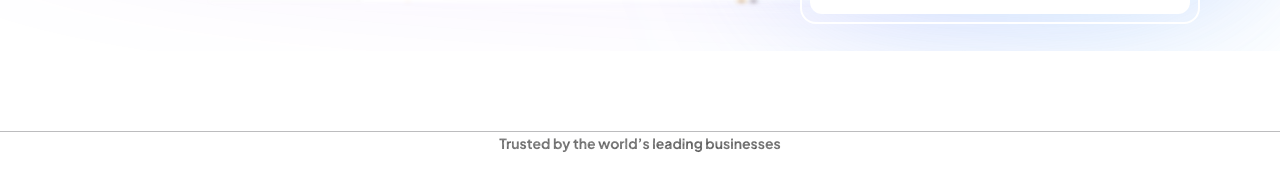
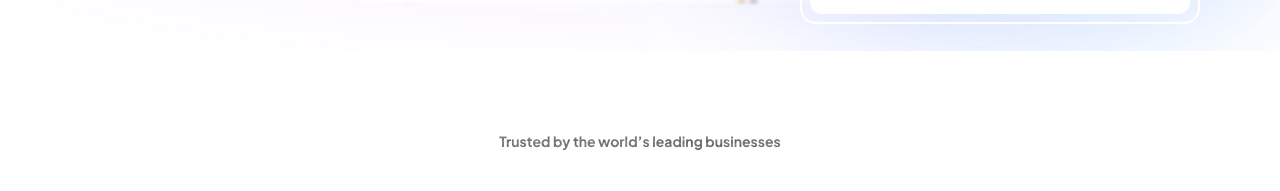
Before and after one commit to GnaniSai/clickup-clone, a React (Vite) app: page / in a window 1280 px wide. Shown: the part 887-1078 px from the top of the page. Built offline with nearby package versions, Linux system fonts and the light colour scheme; a web font is replaced by a local one.

Commit message:
Remove small hero section hr tag in large screens

```diff
--- a/src/components/smallHeroSection.tsx
+++ b/src/components/smallHeroSection.tsx
@@ -32,7 +32,7 @@ export const SmallHeroSection = () => {
 
   return (
     <>
-    <hr className='w-full h-[2px] text-[#b4b4b7e3]' />
+    <hr className='w-full h-[2px] text-[#b4b4b7e3] hidden max-md:block'/>
     <div className="hidden justify-center flex-col items-center max-md:flex px-10 py-7 bg-[#f8f8fc] max-sm:px-5">
       <div className="grid grid-cols-4 grid-rows-3 gap-4 w-full max-sm:grid-cols-3 max-sm:grid-rows-4">
         {data.map((item, index) => (
```
